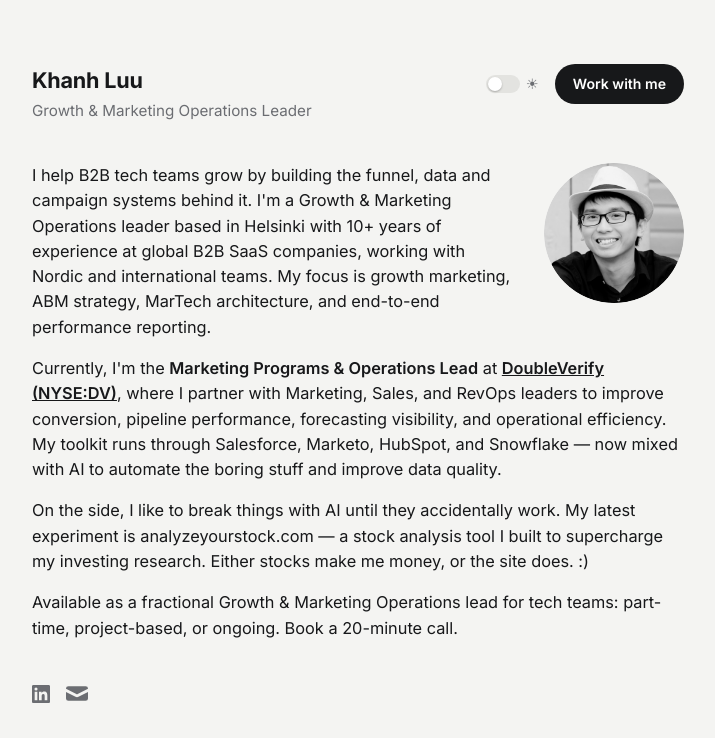
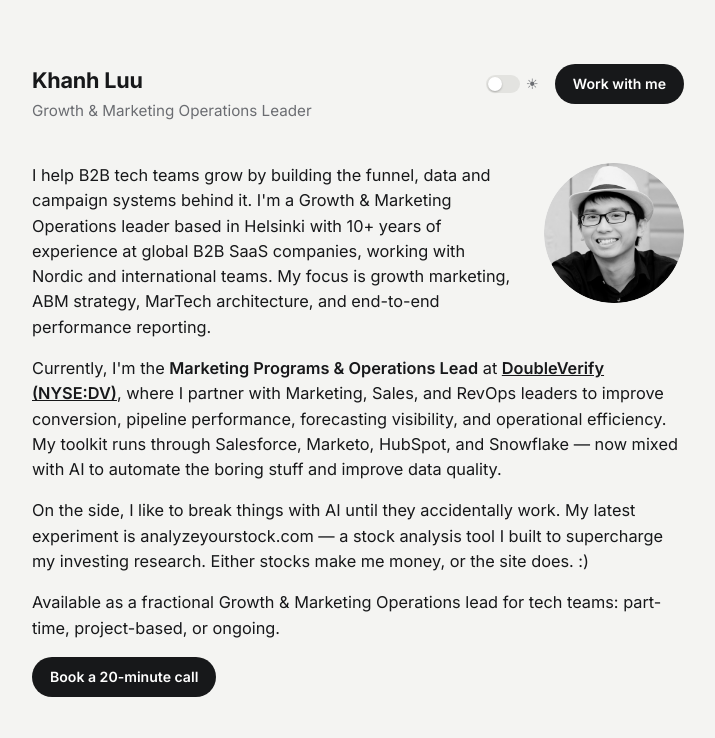
Before and after one commit to khanhfl/khanhfl.github.io, a plain HTML site: page index.html in a window 1280 px wide. Shown: the top 738 px of the page, without its empty margins (282-997 px from the left). Drawn offline with Linux system fonts and the light colour scheme.

Commit message:
Add files via upload

```diff
--- a/index.html
+++ b/index.html
@@ -54,7 +54,8 @@
       <p>On the side, I like to break things with AI until they accidentally work. My latest experiment is
         analyzeyourstock.com — a stock analysis tool I built to supercharge my investing research. Either stocks
         make me money, or the site does. :)</p>
-      <p>Available as a fractional Growth & Marketing Operations lead for tech teams: part-time, project-based, or ongoing. Book a 20-minute call.</p>
+      <p>Available as a fractional Growth & Marketing Operations lead for tech teams: part-time, project-based, or ongoing.</p>
+      <p class="cta-row"><a href="https://cal.com/khanh-luu-growth-chat/20min" target="_blank" rel="noopener" class="btn-pill">Book a 20-minute call</a></p>
     </section>
 
     <section class="links-row">
```
